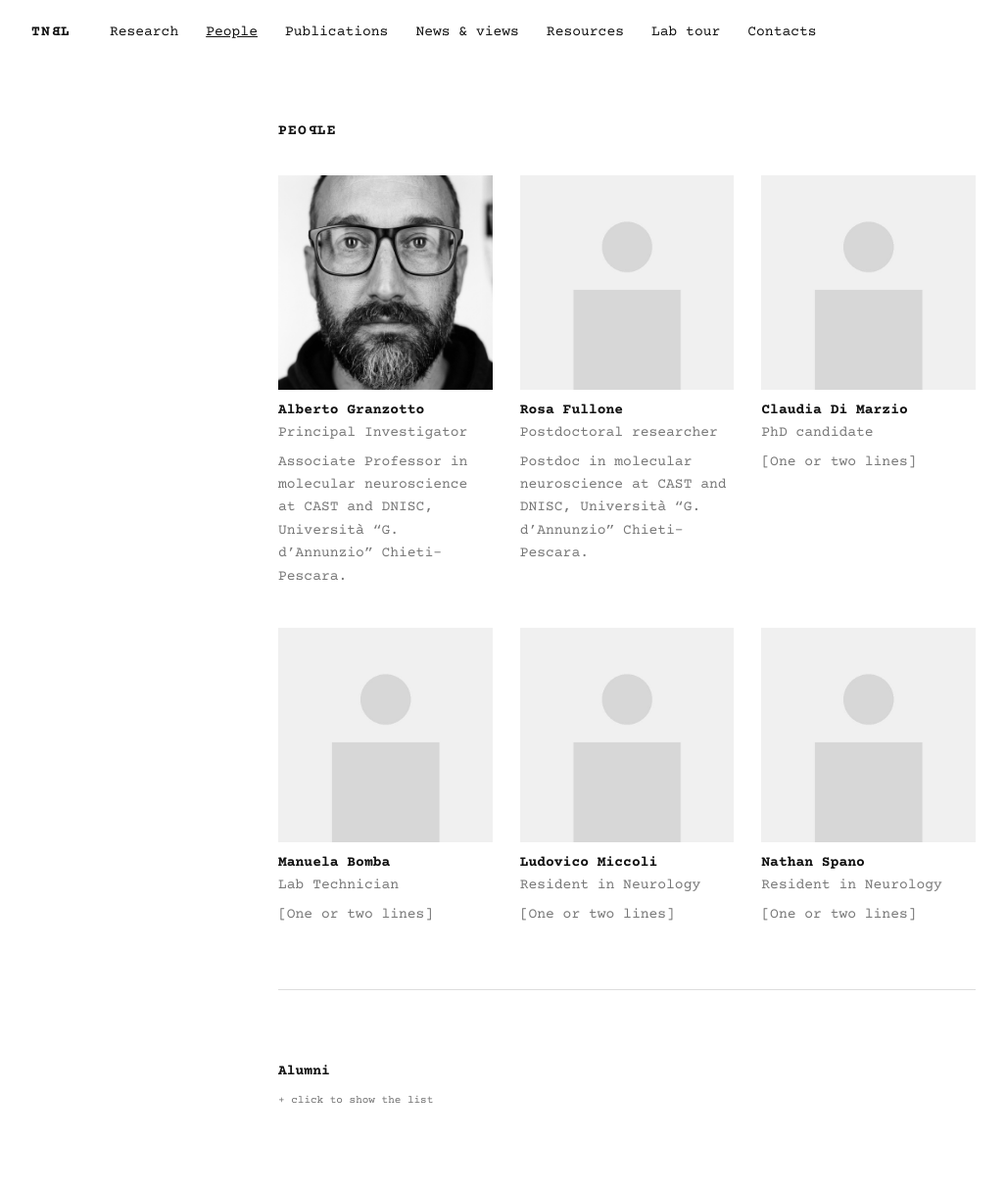
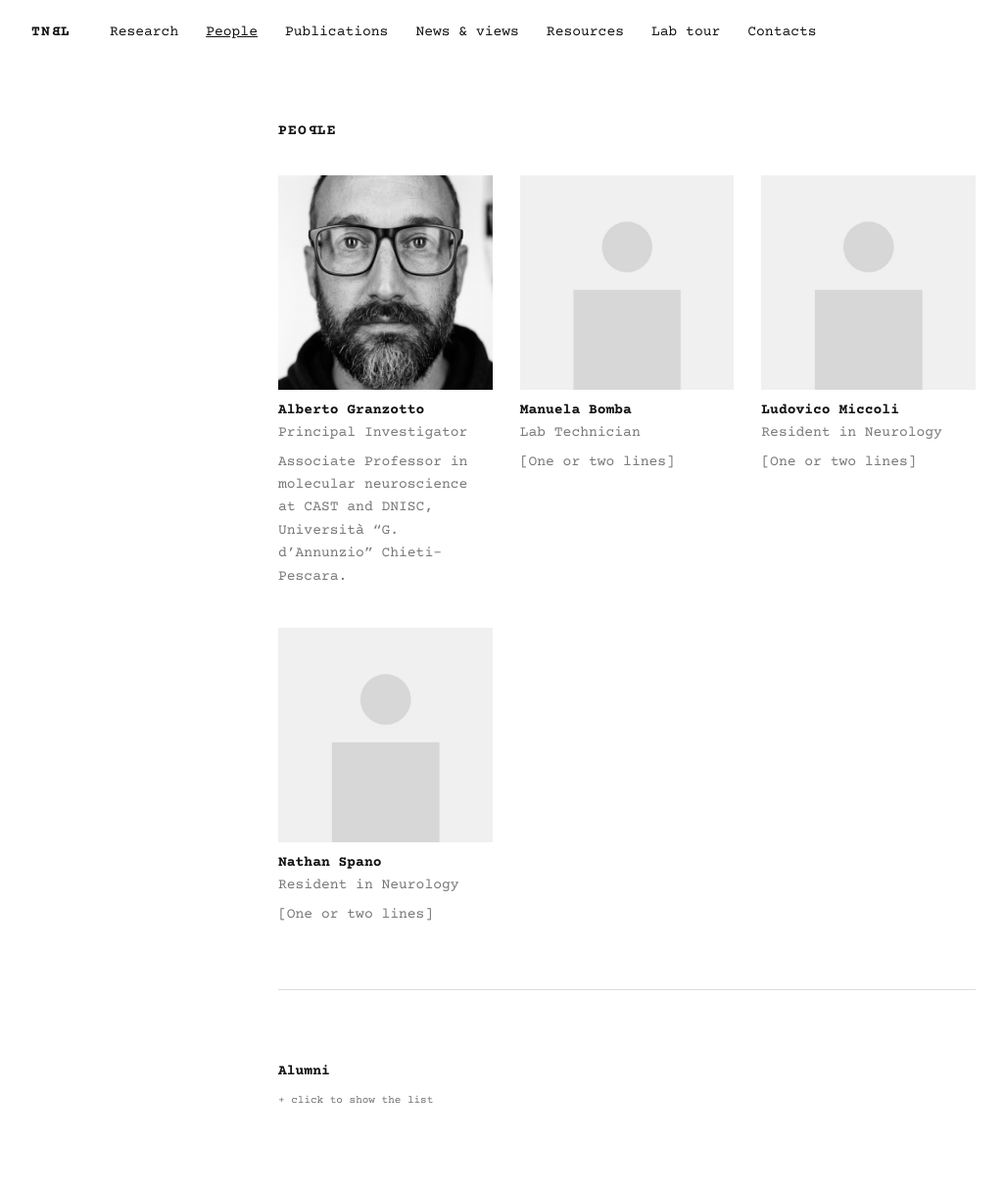
Before and after one commit to tnb-lab/tnb-lab.github.io, a Jekyll site: the page people.html, which Jekyll copies as it is, in a window 1280 px wide. Shown: the whole page at 98% size, without its empty margins (0-1027 px from the left). Built offline with Jekyll 4.4.1, drawn with Linux system fonts in a browser that asks for light colours.

Commit message:
Modify person entries and add alumni details
Updated images and added alumni information for Rosa Fullone.

```diff
--- a/people.html
+++ b/people.html
@@ -40,30 +40,18 @@
       </div>
       <div class="person">
         <img src="images/person2.jpg" alt="[Name]">
-        <p class="name">Rosa Fullone</p>
-        <p class="role">Postdoctoral researcher</p>
-        <p class="bio">Postdoc in molecular neuroscience at CAST and DNISC, Università “G. d’Annunzio” Chieti–Pescara.</p>
-      </div>
-      <div class="person">
-        <img src="images/person3.jpg" alt="[Name]">
-        <p class="name">Claudia Di Marzio</p>
-        <p class="role">PhD candidate</p>
-        <p class="bio">[One or two lines]</p>
-      </div>
-      <div class="person">
-        <img src="images/person4.jpg" alt="[Name]">
         <p class="name">Manuela Bomba</p>
         <p class="role">Lab Technician</p>
         <p class="bio">[One or two lines]</p>
       </div>
       <div class="person">
-        <img src="images/person5.jpg" alt="[Name]">
+        <img src="images/person3.jpg" alt="[Name]">
         <p class="name">Ludovico Miccoli</p>
         <p class="role">Resident in Neurology</p>
         <p class="bio">[One or two lines]</p>
       </div>
       <div class="person">
-        <img src="images/person6.jpg" alt="[Name]">
+        <img src="images/person4.jpg" alt="[Name]">
         <p class="name">Nathan Spano</p>
         <p class="role">Resident in Neurology</p>
         <p class="bio">[One or two lines]</p>
@@ -77,6 +65,7 @@
       <details>
         <summary>click to show the list</summary>
         <ul class="alumni-list">
+          <li><span class="name">Rosa Fullone</span> — Postdoc — 2023-2026 — now Lecturer</li>
           <li><span class="name">Stefano Ramieri</span> — Graduate student — 2026 — now Trainee, Pescara Hospital</li>
           <li><span class="name">Claudia di Marzio</span> — Graduate student — 2023–2026 — now PhD student, University "G. d'Annunzio" Chieti-Pescara Y</li>
         </ul>
```
